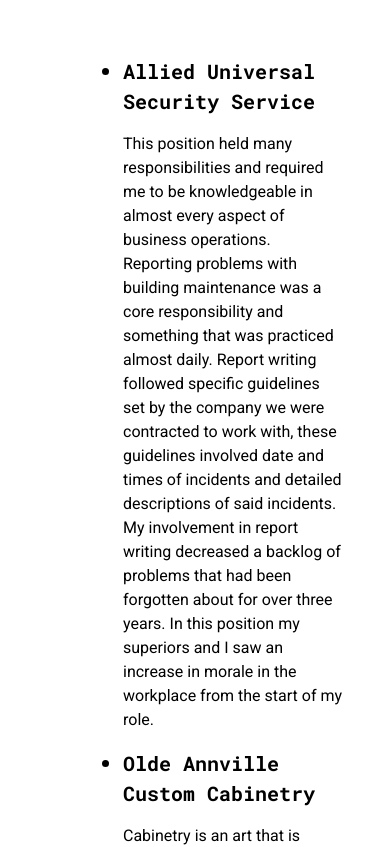
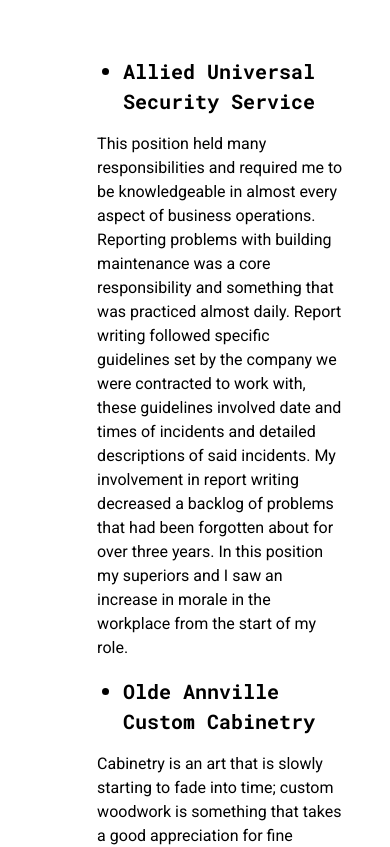
Before and after one commit to TdL752/Portfolio, a plain HTML site: page index.html in a window 390 px wide. Shown: the part 1400-2247 px from the top of the page. Drawn offline with Linux system fonts and the light colour scheme.

Commit message:
fixing response

```diff
--- a/profile.css
+++ b/profile.css
@@ -265,7 +265,7 @@
     }
 
     .list-content {
-        margin-left: 0;
+        margin-left: -10%;
     }
 
     .project-img {
```
